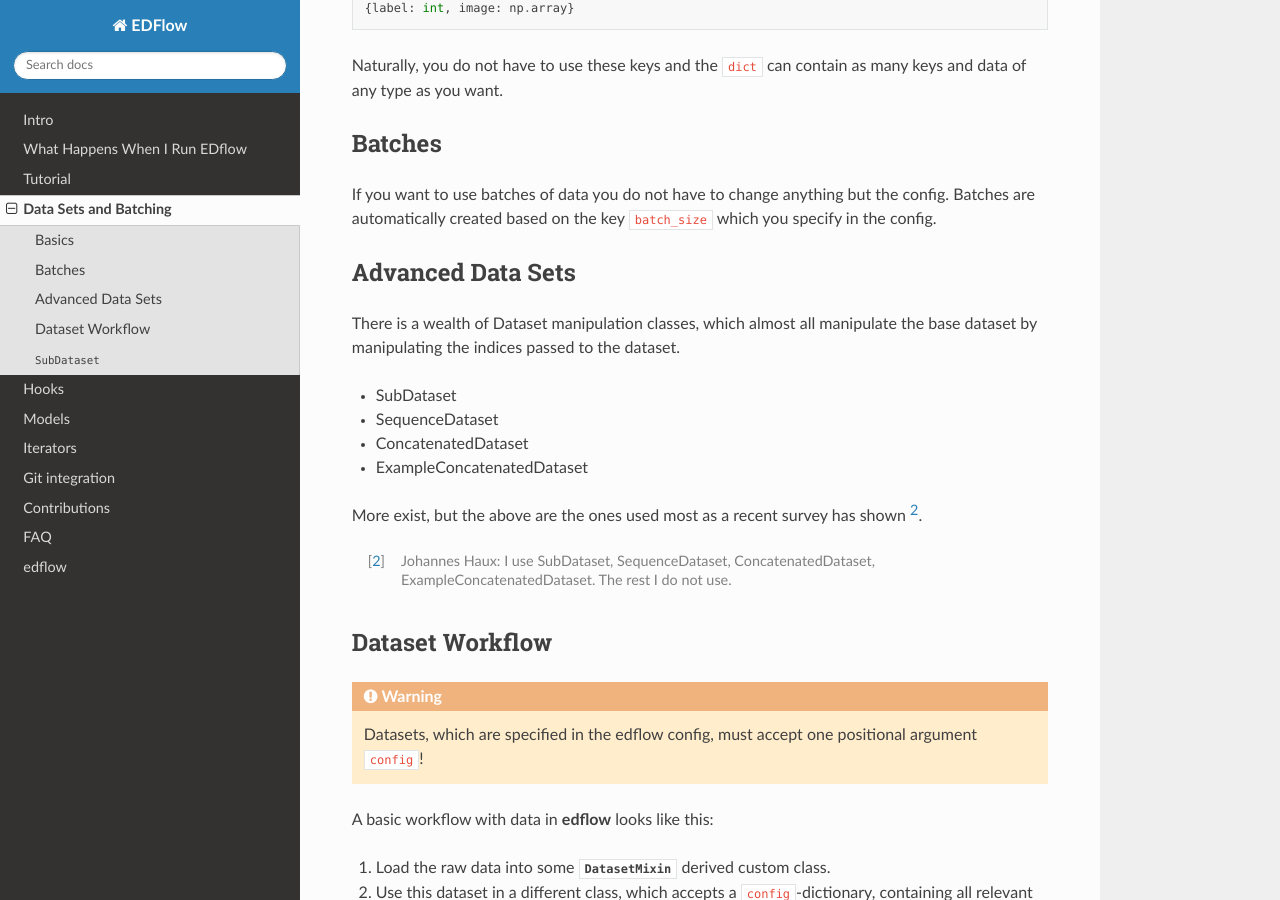
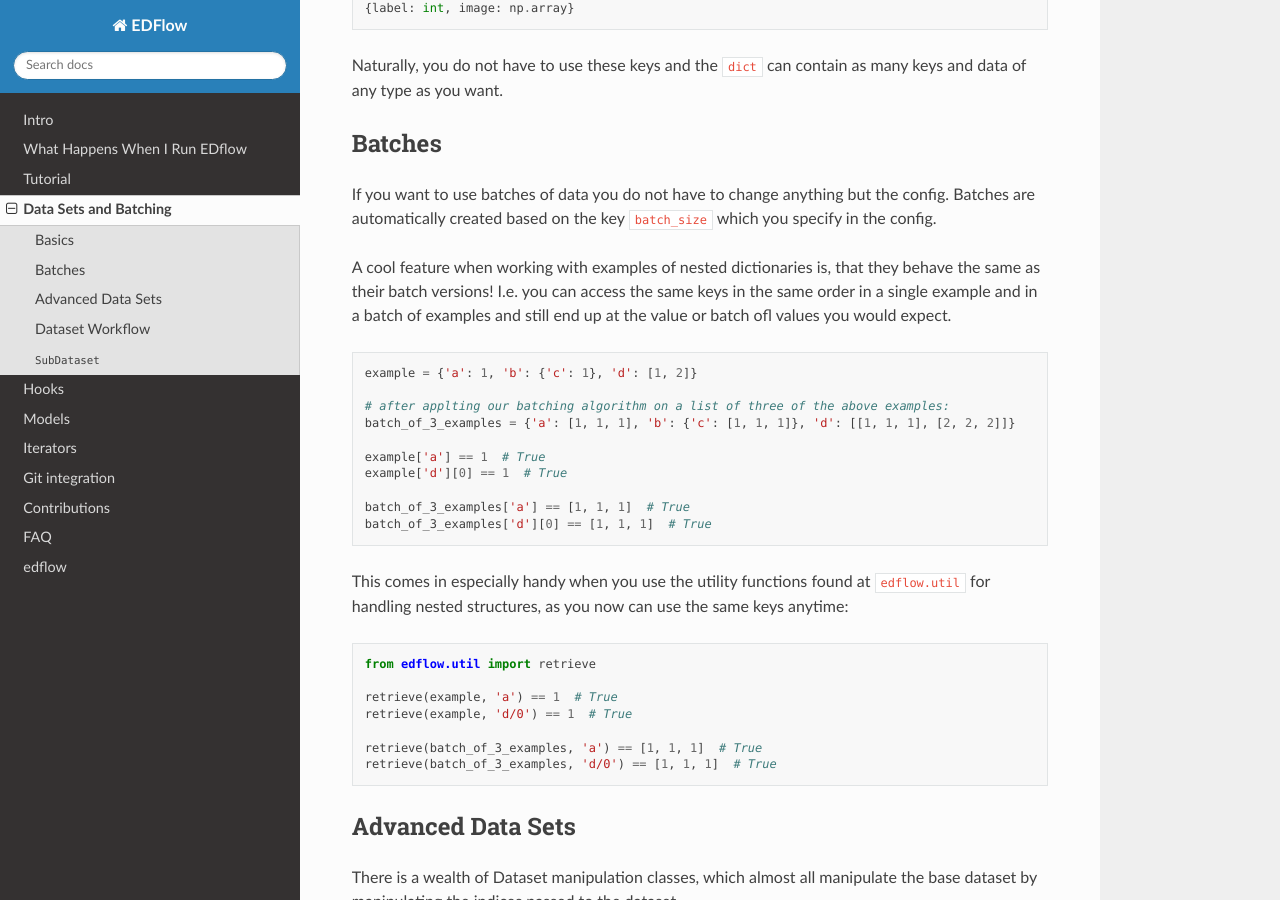
Before and after one commit to pesser/edflow, a Sphinx documentation site: the page built from docs/source/dataset_and_batching.rst, in a window 1280 px wide and 900 px high, scrolled down 620 px. Built offline with Sphinx 7.4.7 and the Read the Docs theme 2.0.0, drawn with Linux system fonts in a browser that asks for light colours.

Commit message:
:memo: Fixed and added documentation

```diff
--- a/docs/source/dataset_and_batching.rst
+++ b/docs/source/dataset_and_batching.rst
@@ -37,6 +37,38 @@ If you want to use batches of data you do not have to change anything but the
 config.
 Batches are automatically created based on the key ``batch_size`` which you
 specify in the config.
+
+A cool feature when working with examples of nested dictionaries is, that they
+behave the same as their batch versions! I.e. you can access the same keys in
+the same order in a single example and in a batch of examples and still end up
+at the value or batch ofl values you would expect.
+
+.. code-block:: python
+
+    example = {'a': 1, 'b': {'c': 1}, 'd': [1, 2]}
+
+    # after applting our batching algorithm on a list of three of the above examples:
+    batch_of_3_examples = {'a': [1, 1, 1], 'b': {'c': [1, 1, 1]}, 'd': [[1, 1, 1], [2, 2, 2]]}
+
+    example['a'] == 1  # True
+    example['d'][0] == 1  # True
+
+    batch_of_3_examples['a'] == [1, 1, 1]  # True
+    batch_of_3_examples['d'][0] == [1, 1, 1]  # True
+
+This comes in especially handy when you use the utility functions found at
+``edflow.util`` for handling nested structures, as you now can use the same
+keys anytime:
+
+.. code-block:: python
+
+    from edflow.util import retrieve
+
+    retrieve(example, 'a') == 1  # True
+    retrieve(example, 'd/0') == 1  # True
+
+    retrieve(batch_of_3_examples, 'a') == [1, 1, 1]  # True
+    retrieve(batch_of_3_examples, 'd/0') == [1, 1, 1]  # True
 
 .. One of the advantages of **EDFLow** is, that if your model runs with a batch
    size of one, it runs with any batch size.
```
Also changed, not shown: 1 other file.
